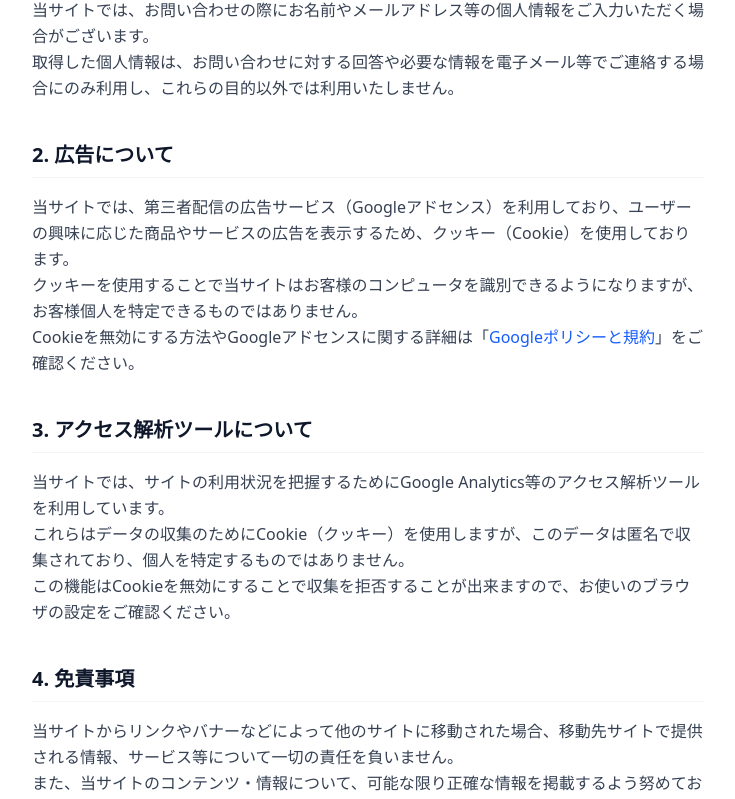
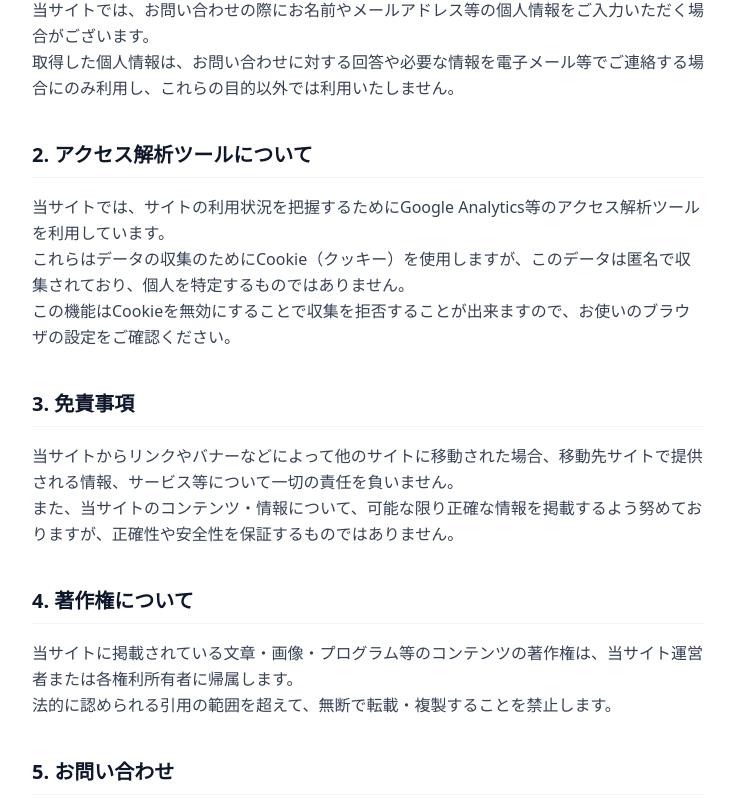
Before and after one commit to oharasystem/solooo-dev, a Next.js app: page /privacy in a window 1280 px wide. Shown: the part 333-1132 px from the top of the page, without its empty margins (272-1007 px from the left). Built offline with nearby package versions, Linux system fonts and the light colour scheme.

Commit message:
プライバシーポリシーの更新

```diff
--- a/src/app/privacy/page.tsx
+++ b/src/app/privacy/page.tsx
@@ -21,18 +21,7 @@ export default function PrivacyPage() {
         </section>
 
         <section>
-          <h2 className="text-xl font-bold text-slate-900 mb-4 pb-2 border-b border-gray-100">2. 広告について</h2>
-          <p>
-            当サイトでは、第三者配信の広告サービス（Googleアドセンス）を利用しており、ユーザーの興味に応じた商品やサービスの広告を表示するため、クッキー（Cookie）を使用しております。
-            <br />
-            クッキーを使用することで当サイトはお客様のコンピュータを識別できるようになりますが、お客様個人を特定できるものではありません。
-            <br />
-            Cookieを無効にする方法やGoogleアドセンスに関する詳細は「<a href="https://policies.google.com/technologies/ads?hl=ja" target="_blank" rel="noopener noreferrer" className="text-blue-600 hover:text-blue-800 hover:underline">Googleポリシーと規約</a>」をご確認ください。
-          </p>
-        </section>
-
-        <section>
-          <h2 className="text-xl font-bold text-slate-900 mb-4 pb-2 border-b border-gray-100">3. アクセス解析ツールについて</h2>
+          <h2 className="text-xl font-bold text-slate-900 mb-4 pb-2 border-b border-gray-100">2. アクセス解析ツールについて</h2>
           <p>
             当サイトでは、サイトの利用状況を把握するためにGoogle Analytics等のアクセス解析ツールを利用しています。
             <br />
@@ -43,7 +32,7 @@ export default function PrivacyPage() {
         </section>
 
         <section>
-          <h2 className="text-xl font-bold text-slate-900 mb-4 pb-2 border-b border-gray-100">4. 免責事項</h2>
+          <h2 className="text-xl font-bold text-slate-900 mb-4 pb-2 border-b border-gray-100">3. 免責事項</h2>
           <p>
             当サイトからリンクやバナーなどによって他のサイトに移動された場合、移動先サイトで提供される情報、サービス等について一切の責任を負いません。
             <br />
@@ -52,7 +41,7 @@ export default function PrivacyPage() {
         </section>
 
         <section>
-          <h2 className="text-xl font-bold text-slate-900 mb-4 pb-2 border-b border-gray-100">5. 著作権について</h2>
+          <h2 className="text-xl font-bold text-slate-900 mb-4 pb-2 border-b border-gray-100">4. 著作権について</h2>
           <p>
             当サイトに掲載されている文章・画像・プログラム等のコンテンツの著作権は、当サイト運営者または各権利所有者に帰属します。
             <br />
@@ -61,7 +50,7 @@ export default function PrivacyPage() {
         </section>
 
         <section>
-          <h2 className="text-xl font-bold text-slate-900 mb-4 pb-2 border-b border-gray-100">6. お問い合わせ</h2>
+          <h2 className="text-xl font-bold text-slate-900 mb-4 pb-2 border-b border-gray-100">5. お問い合わせ</h2>
           <p className="mb-4">
             当サイトの個人情報の取扱に関するお問い合わせは、下記までご連絡ください。
           </p>
```
